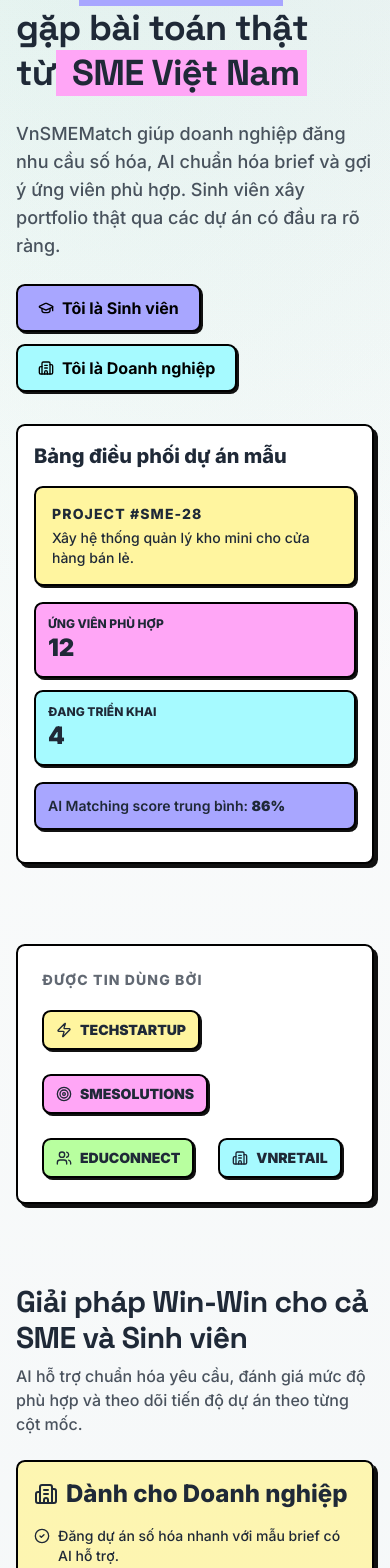
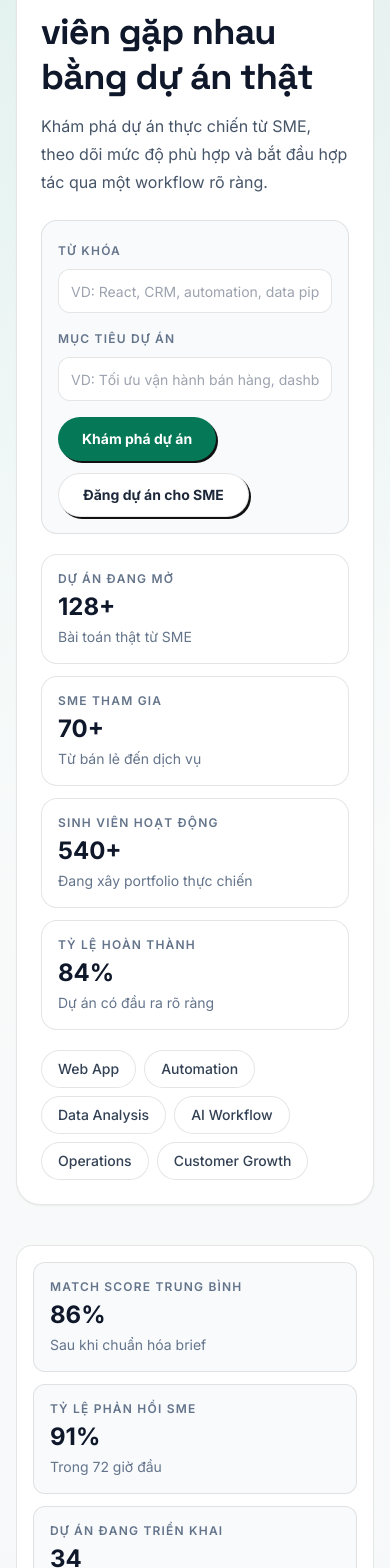
Before and after one commit to PHAMCHIDINH/ai-sme-platform-modules, a Next.js app: page / in a window 390 px wide. Shown: the part 200-1768 px from the top of the page. Built offline with nearby package versions, Linux system fonts and the light colour scheme; no server answers.

Commit message:
feat: redesign landing and auth as career portal surfaces

```diff
--- a/src/app/page.tsx
+++ b/src/app/page.tsx
@@ -1,20 +1,58 @@
 import { auth } from "@/auth";
-import { Button } from "@/modules/shared/ui";
-import { Badge } from "@/modules/shared/ui";
-import { Card, CardContent, CardHeader, CardTitle } from "@/modules/shared/ui";
+import { Navbar } from "@/components/layout/navbar";
 import {
-  ArrowRight,
-  CheckCircle2,
-  Building2,
-  GraduationCap,
-  Zap,
-  Sparkles,
-  Target,
-  Users,
-} from "lucide-react";
+  Badge,
+  Button,
+  Card,
+  CardContent,
+  CardHeader,
+  CardTitle,
+  DiscoveryMetricStrip,
+  PortalSearchHero,
+} from "@/modules/shared/ui";
+import { ArrowRight, BookOpen, Building2, Sparkles, Users } from "lucide-react";
 import Link from "next/link";
 import { redirect } from "next/navigation";
-import { Navbar } from "@/components/layout/navbar";
+
+const heroMetrics = [
+  { label: "Dự án đang mở", value: "128+", helper: "Bài toán thật từ SME" },
+  { label: "SME tham gia", value: "70+", helper: "Từ bán lẻ đến dịch vụ" },
+  { label: "Sinh viên hoạt động", value: "540+", helper: "Đang xây portfolio thực chiến" },
+  { label: "Tỷ lệ hoàn thành", value: "84%", helper: "Dự án có đầu ra rõ ràng" },
+];
+
+const browseLinks = [
+  { label: "Web App", href: "/student/projects" },
+  { label: "Automation", href: "/student/projects" },
+  { label: "Data Analysis", href: "/student/projects" },
+  { label: "AI Workflow", href: "/student/projects" },
+  { label: "Operations", href: "/student/projects" },
+  { label: "Customer Growth", href: "/student/projects" },
+];
+
+const featuredTracks = [
+  {
+    title: "Discovery cho Sinh viên",
+    description: "Lọc theo kỹ năng, độ khó, thời lượng và trạng thái tuyển để tìm dự án phù hợp.",
+    href: "/student/projects",
+    icon: BookOpen,
+    badge: "For Students",
+  },
+  {
+    title: "Sourcing cho SME",
+    description: "Tìm ứng viên theo năng lực, mời hợp tác và theo dõi pipeline trong một luồng nhất quán.",
+    href: "/sme/students",
+    icon: Users,
+    badge: "For SMEs",
+  },
+  {
+    title: "AI Matching Layer",
+    description: "Chuẩn hóa brief và diễn giải mức độ phù hợp để ra quyết định nhanh hơn.",
+    href: "/ai-standardization",
+    icon: Sparkles,
+    badge: "AI Assisted",
+  },
+];
 
 export default async function Home() {
   const session = await auth();
@@ -27,169 +65,88 @@ export default async function Home() {
     <div className="relative flex min-h-screen flex-col overflow-hidden">
       <Navbar />
 
-      <main className="page-wrap flex flex-1 flex-col gap-20 pb-16 pt-28 md:pt-32">
-        <section className="grid items-center gap-8 lg:grid-cols-[1.2fr_1fr]">
-          <div className="space-y-6">
-            <Badge className="bg-lime-200">
-              <Sparkles className="mr-1 h-3.5 w-3.5" /> Kết nối thực chiến thật
-            </Badge>
+      <main className="page-wrap flex flex-1 flex-col gap-10 pb-16 pt-28 md:gap-12 md:pt-32">
+        <PortalSearchHero
+          browseLinks={browseLinks}
+          description="Khám phá dự án thực chiến từ SME, theo dõi mức độ phù hợp và bắt đầu hợp tác qua một workflow rõ ràng."
+          eyebrow="SME x Student Career Portal"
+          fields={[
+            { id: "keyword", label: "Từ khóa", placeholder: "VD: React, CRM, automation, data pipeline..." },
+            { id: "goal", label: "Mục tiêu dự án", placeholder: "VD: Tối ưu vận hành bán hàng, dashboard tài chính..." },
+          ]}
+          metrics={heroMetrics}
+          primaryActionHref="/student/projects"
+          primaryActionLabel="Khám phá dự án"
+          secondaryActionHref="/register?role=sme"
+          secondaryActionLabel="Đăng dự án cho SME"
+          title="Nơi SME và sinh viên gặp nhau bằng dự án thật"
+        />
 
-            <h1 className="text-balance text-4xl font-black leading-tight md:text-6xl">
-              Nơi <span className="bg-violet-200 px-2">Sinh viên IT</span> gặp bài toán thật từ
-              <span className="bg-pink-200 px-2"> SME Việt Nam</span>
-            </h1>
+        <DiscoveryMetricStrip
+          metrics={[
+            { label: "Match score trung bình", value: "86%", helper: "Sau khi chuẩn hóa brief" },
+            { label: "Tỷ lệ phản hồi SME", value: "91%", helper: "Trong 72 giờ đầu" },
+            { label: "Dự án đang triển khai", value: "34", helper: "Có nhật ký tiến độ" },
+            { label: "Portfolio đã hoàn tất", value: "210+", helper: "Có feedback từ SME" },
+          ]}
+        />
 
-            <p className="max-w-2xl text-lg font-medium text-foreground/80">
-              VnSMEMatch giúp doanh nghiệp đăng nhu cầu số hóa, AI chuẩn hóa brief và gợi ý ứng viên phù hợp.
-              Sinh viên xây portfolio thật qua các dự án có đầu ra rõ ràng.
+        <section className="space-y-4">
+          <div className="space-y-2">
+            <p className="portal-kicker">Explore platform tracks</p>
+            <h2 className="section-title">Một marketplace, hai luồng discovery đối xứng</h2>
+            <p className="section-subtitle">
+              Sinh viên khám phá dự án, SME khám phá ứng viên. Cả hai dùng cùng ngôn ngữ dữ liệu và hành động.
             </p>
-
-            <div className="flex flex-wrap gap-3">
-              <Link href="/register?role=student">
-                <Button size="lg" className="bg-violet-200 hover:bg-violet-300">
-                  <GraduationCap className="h-5 w-5" /> Tôi là Sinh viên
-                </Button>
-              </Link>
-              <Link href="/register?role=sme">
-                <Button size="lg" variant="secondary" className="bg-cyan-200 hover:bg-cyan-300">
-                  <Building2 className="h-5 w-5" /> Tôi là Doanh nghiệp
-                </Button>
-              </Link>
-            </div>
           </div>
 
-          <Card className="bg-white">
-            <CardHeader>
-              <CardTitle className="text-xl">Bảng điều phối dự án mẫu</CardTitle>
-            </CardHeader>
-            <CardContent className="space-y-4 pb-4">
-              <div className="rounded-md border-2 border-black bg-yellow-200 p-4 shadow-neo-sm">
-                <p className="text-sm font-extrabold uppercase tracking-[0.08em]">Project #SME-28</p>
-                <p className="mt-1 text-sm font-medium">Xây hệ thống quản lý kho mini cho cửa hàng bán lẻ.</p>
-              </div>
-              <div className="grid gap-3 sm:grid-cols-2">
-                <div className="rounded-md border-2 border-black bg-pink-200 p-3 shadow-neo-sm">
-                  <p className="text-xs font-extrabold uppercase">Ứng viên phù hợp</p>
-                  <p className="text-2xl font-black">12</p>
-                </div>
-                <div className="rounded-md border-2 border-black bg-cyan-200 p-3 shadow-neo-sm">
-                  <p className="text-xs font-extrabold uppercase">Đang triển khai</p>
-                  <p className="text-2xl font-black">4</p>
-                </div>
-              </div>
-              <div className="rounded-md border-2 border-black bg-violet-200 p-3 text-sm font-semibold shadow-neo-sm">
-                AI Matching score trung bình: <span className="font-black">86%</span>
-              </div>
-            </CardContent>
-          </Card>
-        </section>
-
-        <section id="benefits" className="rounded-md border-2 border-black bg-white p-6 shadow-neo-md md:p-8">
-          <p className="mb-5 text-sm font-extrabold uppercase tracking-[0.08em] text-foreground/70">Được tin dùng bởi</p>
-          <div className="flex flex-wrap items-center gap-6 text-sm font-black uppercase md:gap-10">
-            <span className="inline-flex items-center gap-2 rounded-md border-2 border-black bg-yellow-200 px-3 py-2 shadow-neo-sm">
-              <Zap className="h-4 w-4" /> TechStartup
-            </span>
-            <span className="inline-flex items-center gap-2 rounded-md border-2 border-black bg-pink-200 px-3 py-2 shadow-neo-sm">
-              <Target className="h-4 w-4" /> SMESolutions
-            </span>
-            <span className="inline-flex items-center gap-2 rounded-md border-2 border-black bg-lime-200 px-3 py-2 shadow-neo-sm">
-              <Users className="h-4 w-4" /> EduConnect
-            </span>
-            <span className="inline-flex items-center gap-2 rounded-md border-2 border-black bg-cyan-200 px-3 py-2 shadow-neo-sm">
-              <Building2 className="h-4 w-4" /> VNRetail
-            </span>
+          <div className="portal-listing-grid">
+            {featuredTracks.map((track) => (
+              <Card className="!rounded-2xl !border !border-border/70 !bg-white !shadow-sm" key={track.title}>
+                <CardHeader className="space-y-3">
+                  <Badge className="w-fit rounded-full border border-emerald-200 bg-emerald-50 text-emerald-700" variant="outline">
+                    {track.badge}
+                  </Badge>
+                  <CardTitle className="flex items-center gap-2 text-xl">
+                    <track.icon className="h-5 w-5 text-emerald-700" />
+                    {track.title}
+                  </CardTitle>
+                </CardHeader>
+                <CardContent className="space-y-5 pb-6">
+                  <p className="text-sm leading-6 text-slate-600">{track.description}</p>
+                  <Link href={track.href}>
+                    <Button className="rounded-full border-0 bg-emerald-700 text-white hover:bg-emerald-800">
+                      Truy cập luồng <ArrowRight className="h-4 w-4" />
+                    </Button>
+                  </Link>
+                </CardContent>
+              </Card>
+            ))}
           </div>
         </section>
 
-        <section id="features" className="space-y-6">
+        <section className="portal-shell flex flex-col justify-between gap-5 p-6 md:flex-row md:items-center md:p-8">
           <div className="space-y-2">
-            <h2 className="text-3xl font-black md:text-5xl">Giải pháp Win-Win cho cả SME và Sinh viên</h2>
-            <p className="max-w-3xl text-base font-medium text-foreground/80">
-              AI hỗ trợ chuẩn hóa yêu cầu, đánh giá mức độ phù hợp và theo dõi tiến độ dự án theo từng cột mốc.
+            <p className="portal-kicker">Start now</p>
+            <h3 className="text-2xl font-semibold text-slate-900 md:text-3xl">Bắt đầu với vai trò phù hợp của bạn</h3>
+            <p className="max-w-2xl text-sm leading-6 text-slate-600 md:text-base">
+              Student bắt đầu từ discovery và apply flow. SME bắt đầu từ đăng brief và sourcing flow.
             </p>
           </div>
-
-          <div className="grid gap-6 lg:grid-cols-2">
-            <Card className="bg-yellow-200/80">
-              <CardHeader>
-                <CardTitle className="flex items-center gap-2 text-2xl">
-                  <Building2 className="h-6 w-6" /> Dành cho Doanh nghiệp
-                </CardTitle>
-              </CardHeader>
-              <CardContent className="space-y-3 pb-6">
-                {[
-                  "Đăng dự án số hóa nhanh với mẫu brief có AI hỗ trợ.",
-                  "Nhận danh sách ứng viên đã chấm điểm phù hợp theo kỹ năng.",
-                  "Theo dõi tiến độ trực quan và nghiệm thu đúng mốc.",
-                  "Tích lũy dữ liệu tuyển cộng tác viên cho các dự án sau.",
-                ].map((item) => (
-                  <p key={item} className="flex items-start gap-2 text-sm font-medium">
-                    <CheckCircle2 className="mt-0.5 h-4 w-4 shrink-0" />
-                    <span>{item}</span>
-                  </p>
-                ))}
-                <Button variant="link" className="mt-2">
-                  Tìm hiểu thêm <ArrowRight className="h-4 w-4" />
-                </Button>
-              </CardContent>
-            </Card>
-
-            <Card className="bg-cyan-200/80">
-              <CardHeader>
-                <CardTitle className="flex items-center gap-2 text-2xl">
-                  <GraduationCap className="h-6 w-6" /> Dành cho Sinh viên
-                </CardTitle>
-              </CardHeader>
-              <CardContent className="space-y-3 pb-6">
-                {[
-                  "Nhận gợi ý dự án phù hợp kỹ năng và định hướng nghề nghiệp.",
-                  "Làm việc thực tế với doanh nghiệp qua các yêu cầu thật.",
-                  "Xây portfolio có minh chứng, review và kết quả đầu ra.",
-                  "Nhận đánh giá năng lực sau từng project đã hoàn thành.",
-                ].map((item) => (
-                  <p key={item} className="flex items-start gap-2 text-sm font-medium">
-                    <CheckCircle2 className="mt-0.5 h-4 w-4 shrink-0" />
-                    <span>{item}</span>
-                  </p>
-                ))}
-                <Button variant="link" className="mt-2">
-                  Bắt đầu ngay <ArrowRight className="h-4 w-4" />
-                </Button>
-              </CardContent>
-            </Card>
+          <div className="flex flex-wrap gap-3">
+            <Link href="/register?role=student">
+              <Button className="rounded-full border border-border bg-white text-slate-700 hover:bg-slate-50" variant="outline">
+                Tôi là Sinh viên
+              </Button>
+            </Link>
+            <Link href="/register?role=sme">
+              <Button className="rounded-full border-0 bg-emerald-700 text-white hover:bg-emerald-800">
+                <Building2 className="h-4 w-4" /> Tôi là Doanh nghiệp
+              </Button>
+            </Link>
           </div>
         </section>
       </main>
-
-      <footer className="border-t-2 border-black bg-white py-10">
-        <div className="page-wrap grid gap-8 md:grid-cols-4">
-          <div className="md:col-span-2">
-            <p className="mb-2 text-xl font-black">
-              VnSME<span className="text-violet-700">Match</span>
-            </p>
-            <p className="max-w-sm text-sm font-medium text-foreground/80">
-              Nền tảng kết nối sinh viên IT với nhu cầu chuyển đổi số thực tế từ doanh nghiệp vừa và nhỏ.
-            </p>
-          </div>
-          <div>
-            <h4 className="mb-3 text-xs font-extrabold uppercase tracking-[0.08em]">Sản phẩm</h4>
-            <ul className="space-y-2 text-sm font-semibold">
-              <li><span>Đăng dự án</span></li>
-              <li><span>Tìm ứng viên</span></li>
-              <li><span>Tạo hồ sơ</span></li>
-            </ul>
-          </div>
-          <div>
-            <h4 className="mb-3 text-xs font-extrabold uppercase tracking-[0.08em]">Hỗ trợ</h4>
-            <ul className="space-y-2 text-sm font-semibold">
-              <li><span>Hướng dẫn</span></li>
-              <li><span>Chính sách</span></li>
-              <li><span>Liên hệ</span></li>
-            </ul>
-          </div>
-        </div>
-      </footer>
     </div>
   );
 }
```
Also changed, not shown: src/app/(auth)/login/page.tsx (+21 -25 lines), src/app/(auth)/register/page.tsx (+30 -33 lines).
